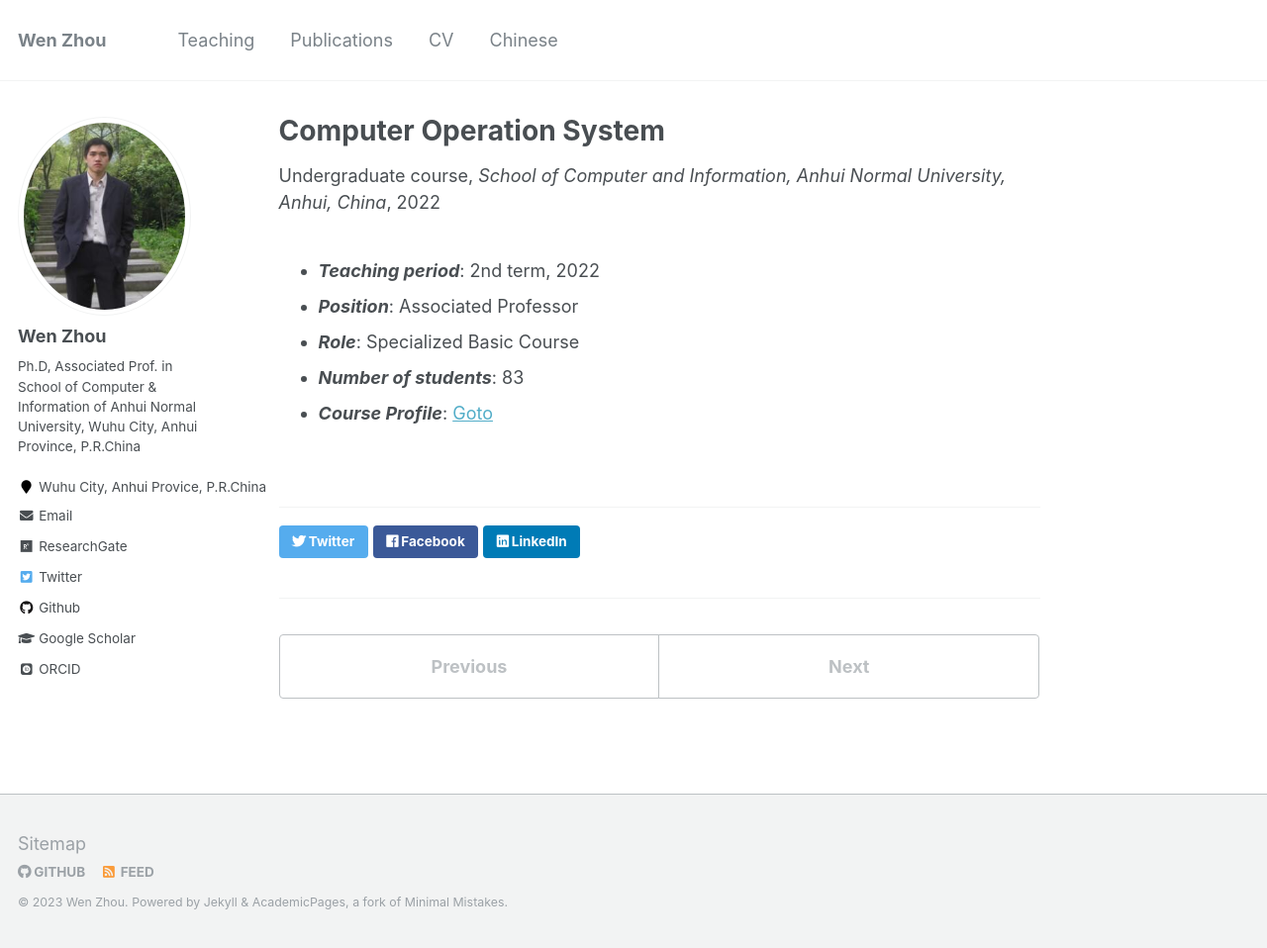
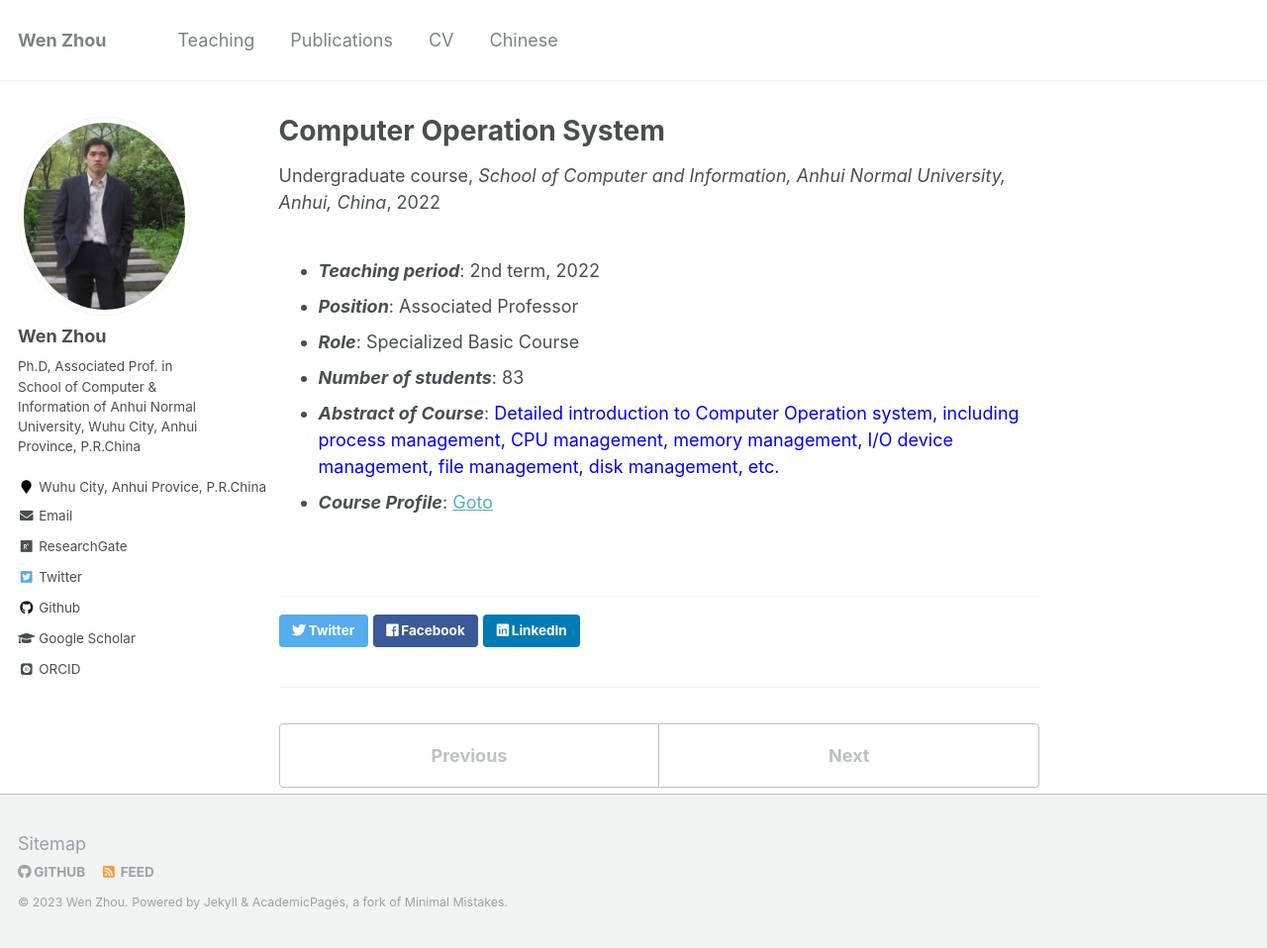
Before and after one commit to zhouwen327/zhouwen327.github.io, a Jekyll site: the page built from _teaching/2022-T2-OS.md, in a window 1280 px wide and 958 px high. Shown: the whole window at 99% size. Built offline with Jekyll 4.4.1, drawn with Linux system fonts in a browser that asks for light colours; some web fonts are replaced.

Commit message:
Update 2022-T2-OS.md

```diff
--- a/_teaching/2022-T2-OS.md
+++ b/_teaching/2022-T2-OS.md
@@ -11,4 +11,5 @@ location: "Wuhu Anhui"
 * ___Position___: Associated Professor
 * ___Role___: Specialized Basic Course
 * ___Number of students___: 83
+* ___Abstract of Course___: <font color='blue'>Detailed introduction to Computer Operation system, including process management, CPU management, memory management,  I/O device management, file management, disk management, etc. </font>
 * ___Course Profile___: [Goto](http://ivr-ahnu.cn/lectures/os)
```
